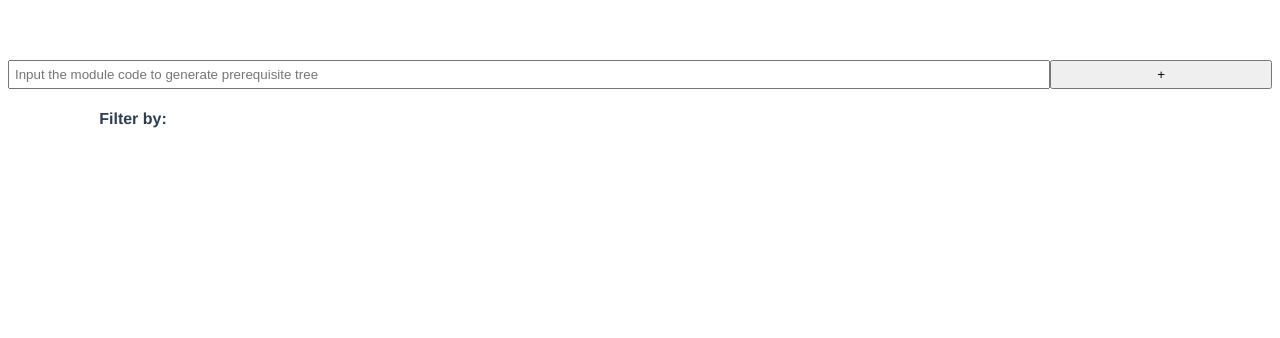
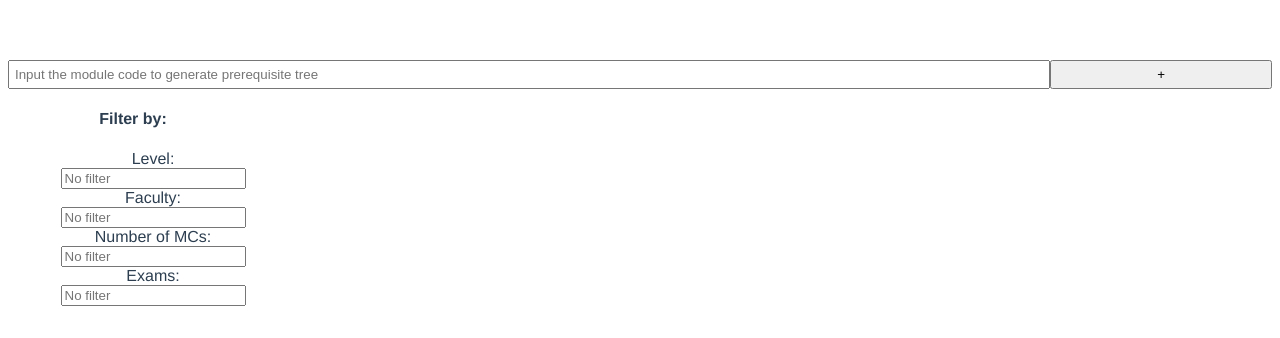
Before and after one commit to yuheem/Modulari, a Vue app in the folder modulari/: page / in a window 1280 px wide. Shown: the top 338 px of the page. Built offline with nearby package versions, Linux system fonts and the light colour scheme.

Commit message:
added filter options

```diff
--- a/modulari/src/App.vue
+++ b/modulari/src/App.vue
@@ -38,6 +38,5 @@ export default {
   text-align: center;
   color: #2c3e50;
   margin-top: 60px;
-  align-items: stretch;
 }
 </style>
--- a/modulari/src/components/Sidebar.vue
+++ b/modulari/src/components/Sidebar.vue
@@ -1,12 +1,40 @@
 <template>
   <div id="sidebar">
     <h4>Filter by:</h4>
+    <form>
+      <ul>
+        <li>
+          <label for="level">Level:</label>
+          <input type="text" name="level" placeholder="No filter" />
+        </li>
+        <li>
+          <label for="faculty">Faculty:</label>
+          <input type="text" name="faculty" placeholder="No filter" />
+        </li>
+        <li>
+          <label for="numOfMCs">Number of MCs:</label>
+          <input type="text" name="numOfMCs" placeholder="No filter" />
+        </li>
+        <li>
+          <label for="exams">Exams:</label>
+          <input type="text" name="exams" placeholder="No filter" />
+        </li>
+      </ul>
+    </form>
   </div>
 </template>
 
 <script>
 export default {
-  name: "Sidebar"
+  name: "Sidebar",
+  data() {
+    return {
+      level: "",
+      faculty: "",
+      numOfMCs: "",
+      exams: ""
+    };
+  }
 };
 </script>
 
@@ -15,4 +43,7 @@ export default {
   min-width: 250px;
   max-width: 250px;
 }
+ul {
+  list-style: none;
+}
 </style>
```
